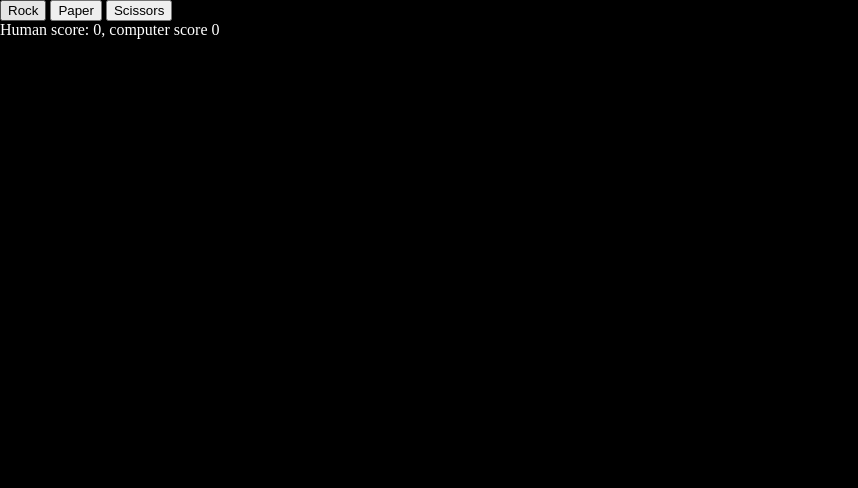
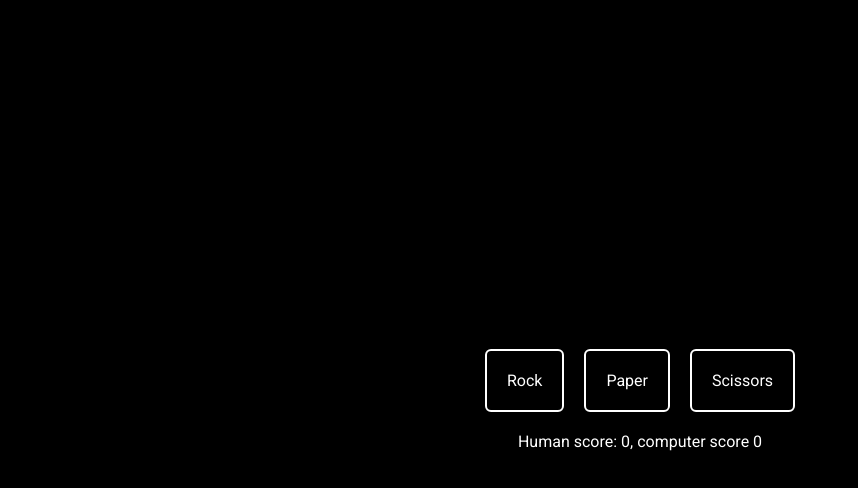
Before and after one commit to nemecro/rock-paper-scissors, a plain HTML site: page index.html in a window 1280 px wide. Shown: the whole page, without its empty margins (0-858 px from the left). Drawn offline with Linux system fonts and the light colour scheme.

Commit message:
feat: add dark styling to the game

```diff
--- a/index.html
+++ b/index.html
@@ -6,18 +6,68 @@
     <title>Rock Paper Scissors</title>
     <script type="module" src="index.js"></script>
     <style>
+        @import url('https://fonts.googleapis.com/css2?family=Roboto:ital,wght@0,100;0,300;0,400;0,500;0,700;0,900;1,100;1,300;1,400;1,500;1,700;1,900&display=swap');
+        * {
+            box-sizing: border-box;
+            font-family: "Roboto", sans-serif;
+        }
         body {
             margin: 0;
             background-color: black;
             color: white;
+            display: flex;
+            justify-content: center;
+            align-items: center;
+            height: 100vh;
+        }
+        .selection-container {
+            display: flex;
+            justify-content: center;
+            gap: 20px;
+            flex-flow: row wrap;
+        }
+        .selection {
+            display: block;
+            background-color: transparent;
+            color: white;
+            border: 2px solid white;
+            border-radius: 6px;
+            font-size: 16px;
+            padding: 20px;
+            transition: 200ms;
+            cursor: pointer;
+        }
+        .selection:hover{
+            background-color: white;
+            color: black;
+        }
+        #result {
+            margin-top: 20px;
+            text-align: center;
+        }
+        #play-again {
+            position: fixed;
+            margin: auto;
+            border: 2px solid white;
+            border-radius: 6px;
+            font-size: 24px;
+            width: 360px;
+            padding: 36px;
+            font-weight: bold;
+            background-color: black;
+        }
+        .play-again-button {
+            margin-top: 24px;
         }
     </style>
 </head>
 <body>
     <main>
-        <button id="rock" class="selection">Rock</button>
-        <button id="paper" class="selection">Paper</button>
-        <button id="scissors" class="selection">Scissors</button>
+        <div class="selection-container">
+            <button id="rock" class="selection">Rock</button>
+            <button id="paper" class="selection">Paper</button>
+            <button id="scissors" class="selection">Scissors</button>
+        </div>
         <div id="result"></div>
     </main>
 </body>
--- a/index.js
+++ b/index.js
@@ -40,8 +40,11 @@ let computerScore = 0;
 function playGame(humanChoice, computerChoice){
     function displayPlayAgain(){
         const playAgainDiv = document.createElement('div');
+        playAgainDiv.id = "play-again";
         playAgainDiv.textContent = 'Play again?';
         const playAgainButton = document.createElement('button');
+        playAgainButton.classList.add("selection");
+        playAgainButton.classList.add("play-again-button");
         playAgainButton.textContent = 'RESET';
         playAgainDiv.appendChild(playAgainButton);
         document.body.appendChild(playAgainDiv);
```
